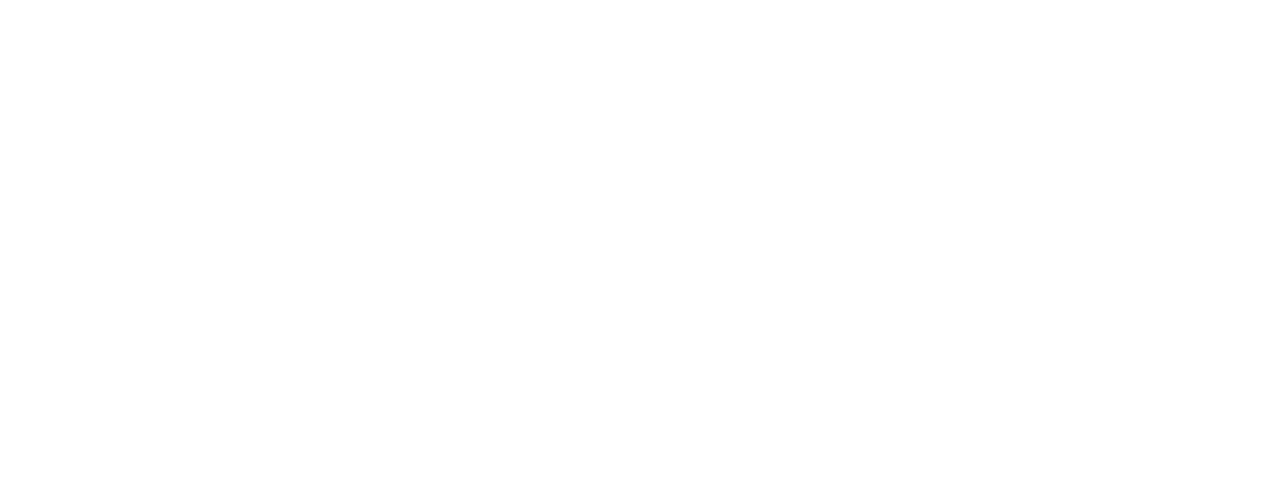
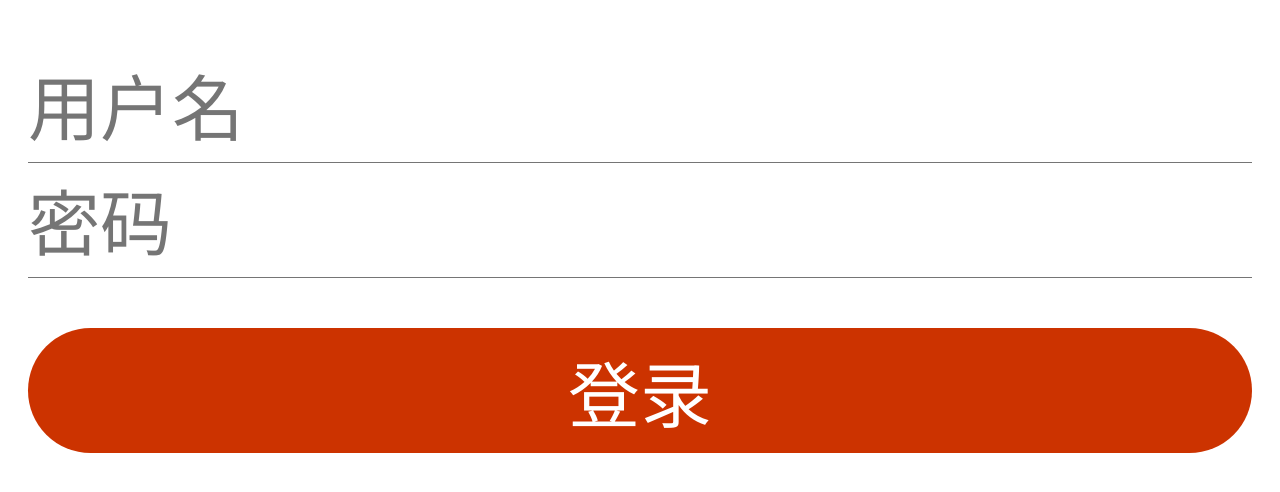
Before and after one commit to chenhui163/news, a Vue app: page /#/login in a window 1280 px wide. Shown: the top 492 px of the page. Built offline with nearby package versions, Linux system fonts and the light colour scheme.

Commit message:
登录页面样式完成

```diff
--- /dev/null
+++ b/src/components/Login.vue
@@ -0,0 +1,92 @@
+<template>
+
+    <div class="container">
+
+        <!-- 关闭按钮 -->
+        <div class="closeBtn">
+            <span class="iconfont iconicon-test"></span>
+        </div>
+
+        <!-- 登录页面logo -->
+        <div class="logo">
+            <span class="iconfont iconnew"></span>
+        </div>
+
+        <!-- 用户名 -->
+        <div class="userInput">
+            <input type="text" placeholder="用户名">
+        </div>
+
+        <!-- 密码 -->
+        <div class="userInput">
+            <input type="password" placeholder="密码">
+        </div>
+
+        <!-- 登录按钮 -->
+        <button class="loginBtn">
+            <span>登录</span>
+        </button>
+
+    </div>
+
+</template>
+
+<script>
+export default {
+
+}
+</script>
+
+<style lang="less">
+
+/* 此处为登录页面css样式 */
+
+ //关闭按钮样式
+.closeBtn {
+  padding: 20px;
+  color: #000;
+  span{
+    font-size: 27/320*100vw;
+  }
+}
+ // logo样式
+.logo{
+  display: flex;
+  justify-content: center;
+  align-items: center;
+  span{
+    font-size: 126/320*100vw;
+    color: #cc3300;
+  }
+}
+ // 用户名、密码输入框样式
+.userInput{
+  padding: 0 20px;
+  margin-top: 10px;
+  input{
+    box-sizing: border-box;
+    padding: 10px 0;
+    width: 100%;
+    border-bottom: 1.5px solid #757575;
+    font-size: 18/320*100vw;
+  }
+}
+ // 按钮样式
+.loginBtn{
+  margin-top: 50px;
+  padding: 0 20px;
+  width: 100%;
+  text-align: center;
+  font-size: 18/320*100vw;
+  color: #fff;
+  background: none;
+  span {
+    display: block;
+    padding: 10px 0;
+    width: 100%;
+    background: #cc3300;
+    border-radius: 19/320*100vw;
+  }
+}
+
+</style>
--- a/src/pages/App.vue
+++ b/src/pages/App.vue
@@ -1,4 +1,7 @@
 <template>
+
+    <!-- 占位符，用来渲染其他页面内容 -->
+    <router-view></router-view>
 
 </template>
 
@@ -60,6 +63,13 @@
     color: #e33333;
 }
 
+button,
+input {
+  font-family: Microsoft YaHei, Heiti SC, tahoma, arial, Hiragino Sans GB,
+    \\5b8b\4f53, sans-serif;
+  border: none;
+  outline: none;
+}
 
 .hide,
 .none {
@@ -86,4 +96,7 @@
     float: right
 }
 
+/* 引入字体图标 */
+@import url("http://at.alicdn.com/t/font_1426139_h6vn3jbl5q.css");
+
 </style>
```
Also changed, not shown: src/main.js (+6 -2 lines).
